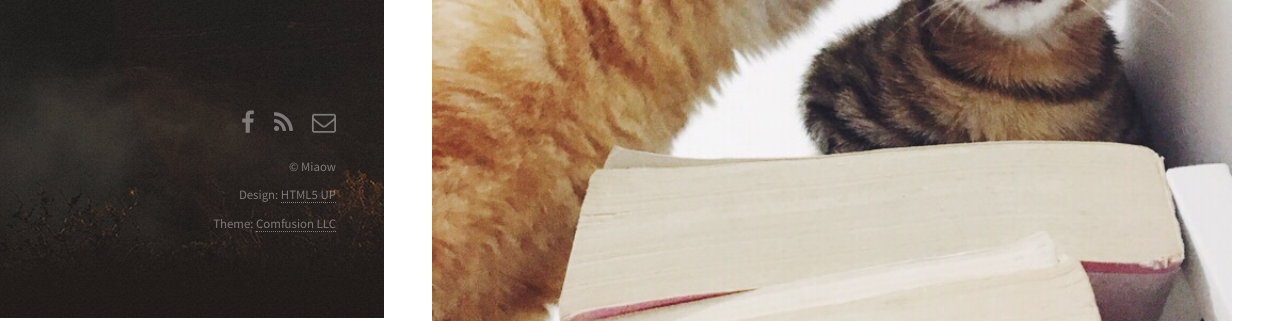
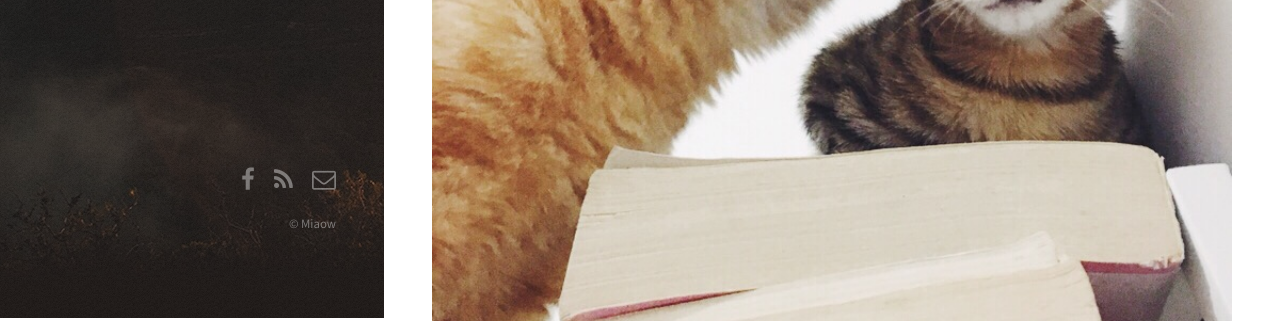
Before and after one commit to miaomiao245/miaomiao245.github.io, a Jekyll site: the page built from index.html, in a window 1280 px wide. Shown: the part 582-903 px from the top of the page. Built offline with Jekyll 4.4.1, drawn with Linux system fonts in a browser that asks for light colours; nearby versions of some CDN libraries.

Commit message:
change icon

```diff
--- a/_config.yml
+++ b/_config.yml
@@ -13,7 +13,7 @@
 # Author details for the jekyll-seo-tag gem
 author:
   name: Miaow
-  email: 847628427.com
+  email: 847628427@qq.com
   twitter: # twitter username without the @ symbol
 
 # Social details for the jekyll-seo-tag gem
--- a/_layouts/default.html
+++ b/_layouts/default.html
@@ -15,8 +15,7 @@
 		<!--[if lte IE 8]><link rel="stylesheet" href="/css/ie8.css" /><![endif]-->
 
     <link rel="apple-touch-icon" href="/apple-touch-icon.png">
-    <link rel="icon" type="image/png" href="/touch-icon.png" sizes="192x192">
-    <link rel="icon" type="image/png" href="/images/favicon.png">
+    <link rel="icon" type="image/png" href="/images/miao.png">
 
     {% seo %}
     {% feed_meta %}
@@ -51,8 +50,6 @@
       </ul>
       <ul class="copyright">
           <li>&copy; Miaow</li>
-          <li>Design: <a href="http://html5up.net">HTML5 UP</a></li>
-          <li>Theme: <a href="http://comfusionllc.com">Comfusion LLC</a></li>
       </ul>
     </footer>
 
```
Also changed, not shown: images/miao.png (added), 2 other files.
